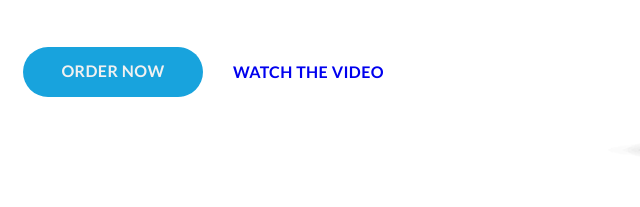
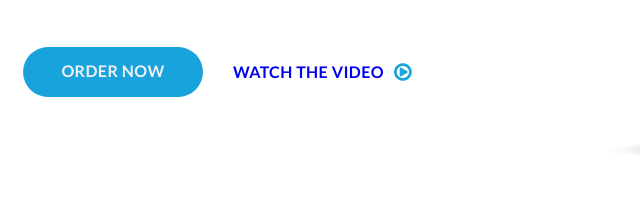
Before and after one commit to JijaHackerr/ZOZH, a plain HTML site: page index.html in a window 1280 px wide. Shown: the part 593-800 px from the top of the page, 72-712 px from the left. Drawn offline with nearby package versions, Linux system fonts and the light colour scheme.

Commit message:
Update index.html

```diff
--- a/index.html
+++ b/index.html
@@ -55,7 +55,7 @@
 									<a href="#"><p>Watch The Video</p></a>
 								</div>
 								<div class="doit__left-video-icon">
-									<img src="./icon/lplay.png" alt="">
+									<img src="./img/icon/lplay.png" alt="">
 								</div>
 							</div>
 						</div>
```
